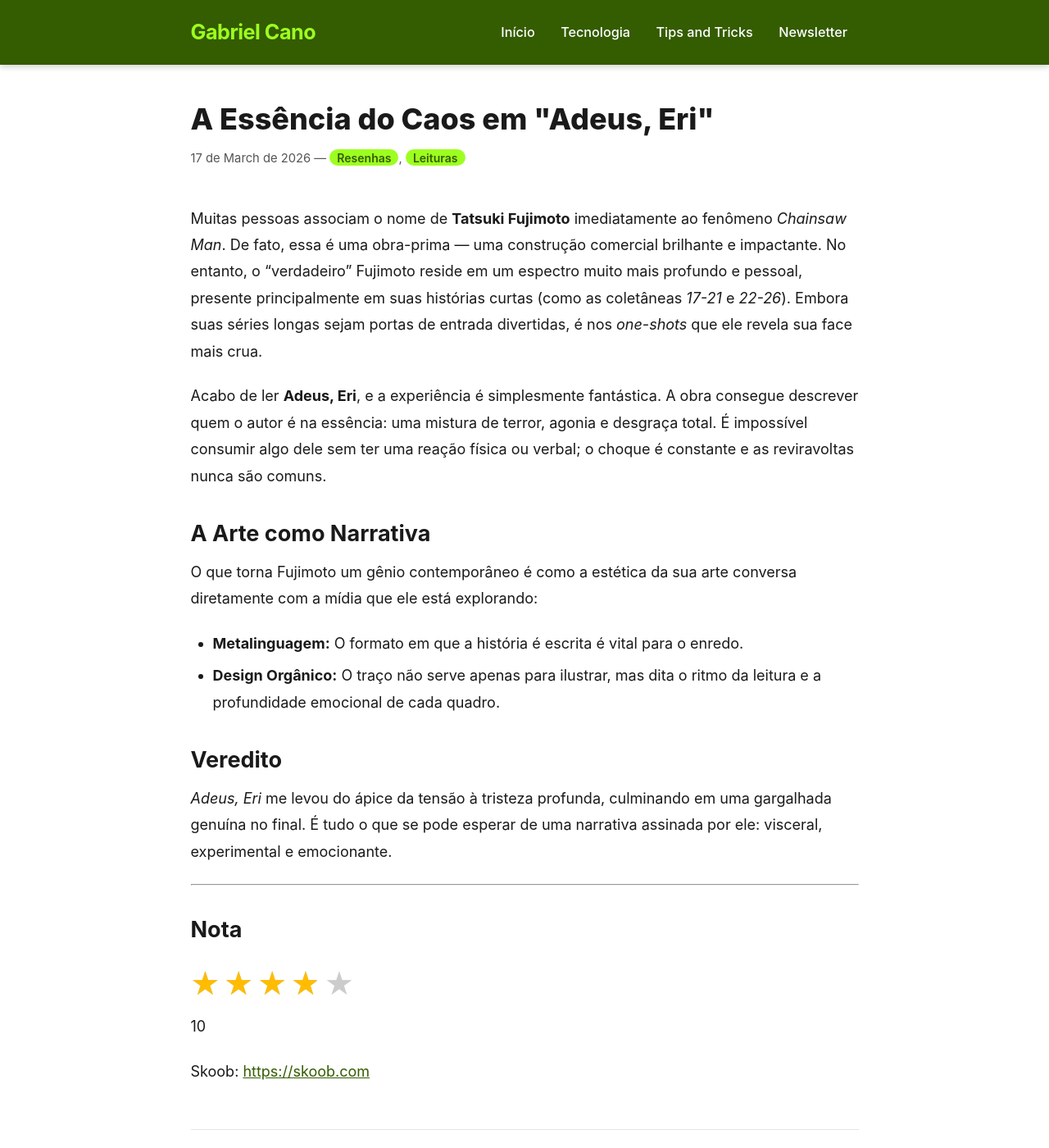
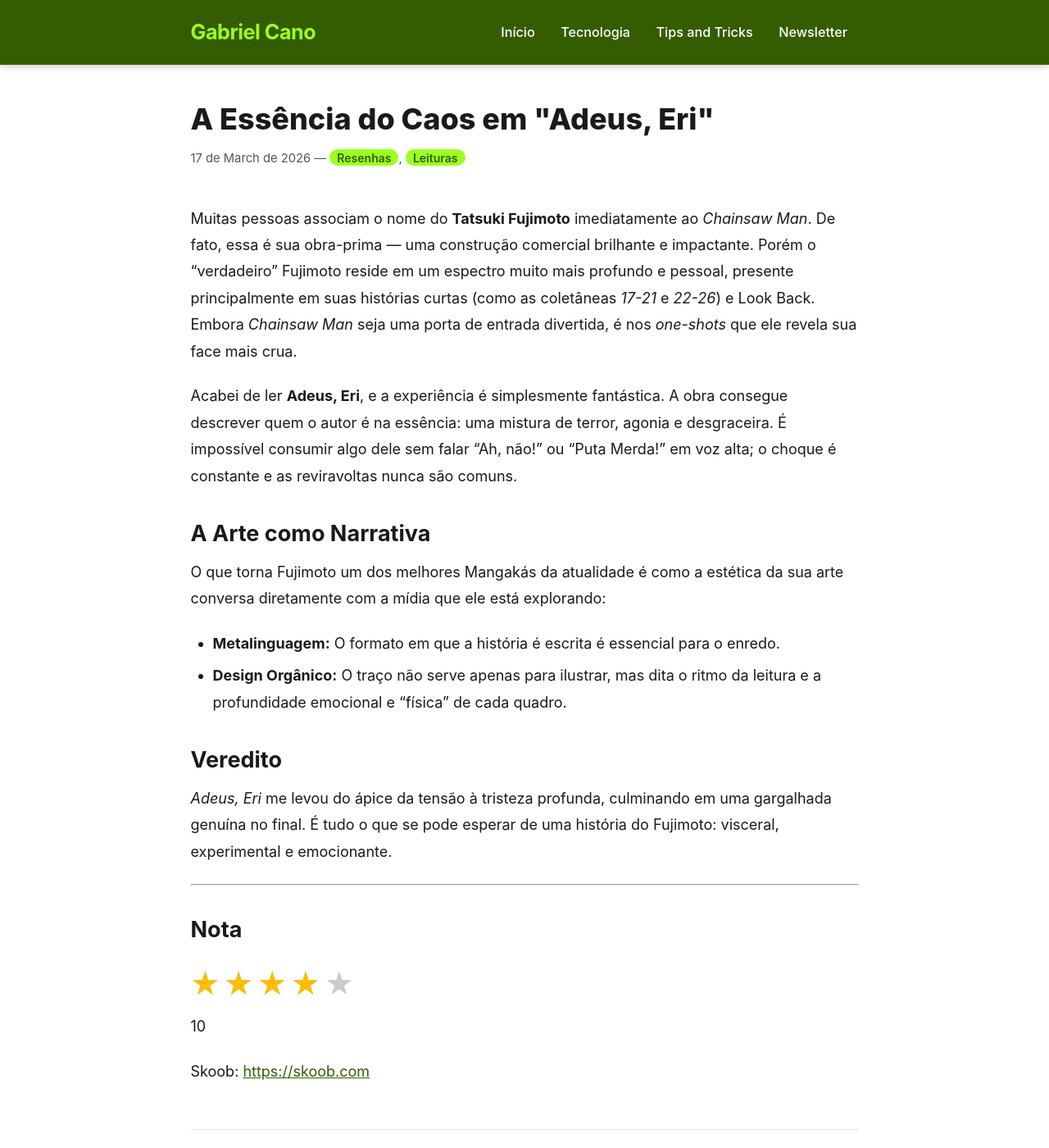
Before and after one commit to gabrielcano-git/gabrielcano.com.br, a Jekyll site: the page built from _posts/2026-03-17-a-essencia-do-caos-em-adeus-eri.md, in a window 1280 px wide and 1400 px high. Shown: the whole window at 82% size. Built offline with Jekyll 4.4.1, drawn with Linux system fonts in a browser that asks for light colours.

Commit message:
Ajuste no texto da review.

```diff
--- a/_posts/2026-03-17-a-essencia-do-caos-em-adeus-eri.md
+++ b/_posts/2026-03-17-a-essencia-do-caos-em-adeus-eri.md
@@ -8,19 +8,19 @@ nota: 10
 skoob: https://skoob.com
 ---
 
-Muitas pessoas associam o nome de **Tatsuki Fujimoto** imediatamente ao fenômeno _Chainsaw Man_. De fato, essa é uma obra-prima — uma construção comercial brilhante e impactante. No entanto, o "verdadeiro" Fujimoto reside em um espectro muito mais profundo e pessoal, presente principalmente em suas histórias curtas (como as coletâneas _17-21_ e _22-26_). Embora suas séries longas sejam portas de entrada divertidas, é nos _one-shots_ que ele revela sua face mais crua.
+Muitas pessoas associam o nome do **Tatsuki Fujimoto** imediatamente ao _Chainsaw Man_. De fato, essa é sua obra-prima — uma construção comercial brilhante e impactante. Porém o "verdadeiro" Fujimoto reside em um espectro muito mais profundo e pessoal, presente principalmente em suas histórias curtas (como as coletâneas _17-21_ e _22-26_) e Look Back. Embora _Chainsaw Man_ seja uma porta de entrada divertida, é nos _one-shots_ que ele revela sua face mais crua.
 
-Acabo de ler **Adeus, Eri**, e a experiência é simplesmente fantástica. A obra consegue descrever quem o autor é na essência: uma mistura de terror, agonia e desgraça total. É impossível consumir algo dele sem ter uma reação física ou verbal; o choque é constante e as reviravoltas nunca são comuns.
+Acabei de ler **Adeus, Eri**, e a experiência é simplesmente fantástica. A obra consegue descrever quem o autor é na essência: uma mistura de terror, agonia e desgraceira. É impossível consumir algo dele sem falar "Ah, não!" ou "Puta Merda!" em voz alta; o choque é constante e as reviravoltas nunca são comuns.
 
 ## A Arte como Narrativa
 
-O que torna Fujimoto um gênio contemporâneo é como a estética da sua arte conversa diretamente com a mídia que ele está explorando:
+O que torna Fujimoto um dos melhores Mangakás da atualidade é como a estética da sua arte conversa diretamente com a mídia que ele está explorando:
 
-- **Metalinguagem:** O formato em que a história é escrita é vital para o enredo.
-- **Design Orgânico:** O traço não serve apenas para ilustrar, mas dita o ritmo da leitura e a profundidade emocional de cada quadro.
+- **Metalinguagem:** O formato em que a história é escrita é essencial para o enredo.
+- **Design Orgânico:** O traço não serve apenas para ilustrar, mas dita o ritmo da leitura e a profundidade emocional e "física" de cada quadro.
 
 ## Veredito
 
-_Adeus, Eri_ me levou do ápice da tensão à tristeza profunda, culminando em uma gargalhada genuína no final. É tudo o que se pode esperar de uma narrativa assinada por ele: visceral, experimental e emocionante.
+_Adeus, Eri_ me levou do ápice da tensão à tristeza profunda, culminando em uma gargalhada genuína no final. É tudo o que se pode esperar de uma história do Fujimoto: visceral, experimental e emocionante.
 
 ---
```
